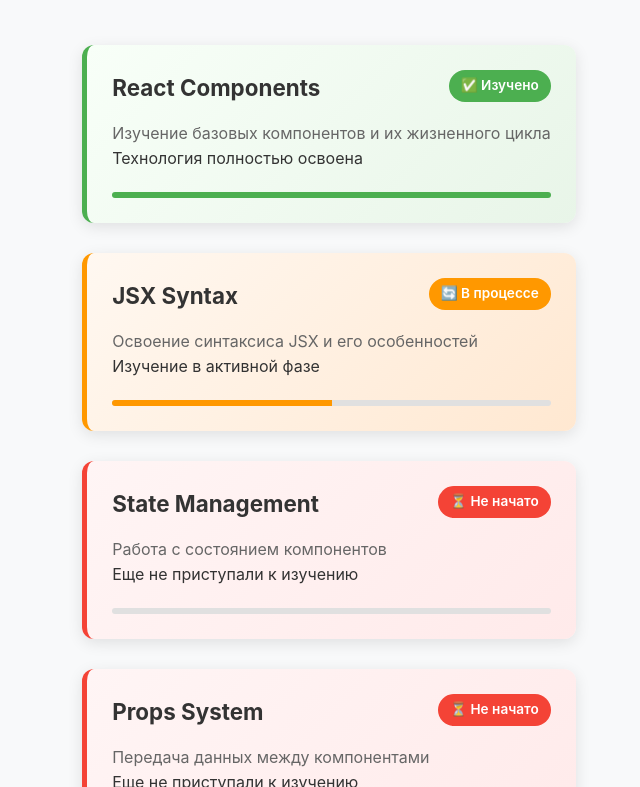
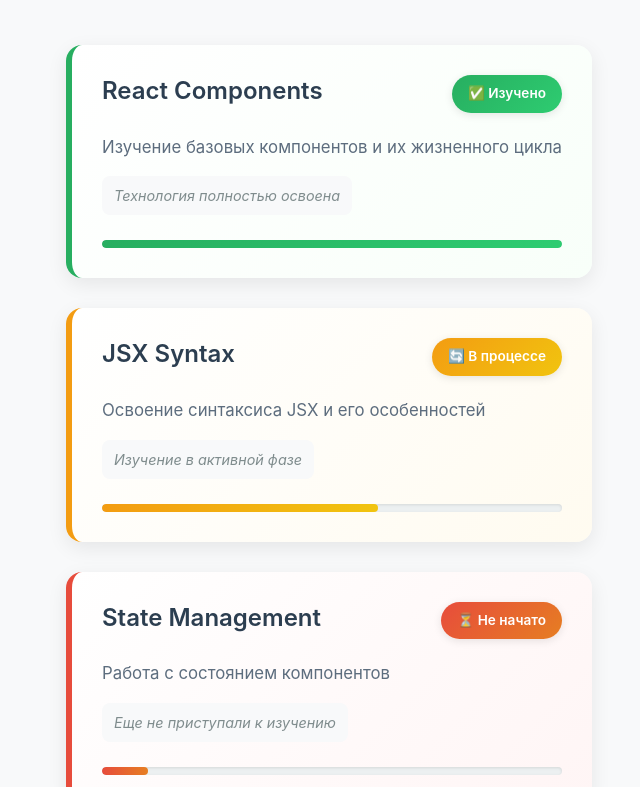
Before and after one commit to savrys/19-20, a React (Create React App) app: page / in a window 1280 px wide. Shown: the part 773-1560 px from the top of the page, without its empty margins (311-951 px from the left). Built offline with nearby package versions, Linux system fonts and the light colour scheme; the HTML template or start-up script is replaced by a standard one.

Commit message:
Update TechnologyCard.css

```diff
--- a/src/components/TechnologyCard.css
+++ b/src/components/TechnologyCard.css
@@ -1,82 +1,118 @@
 .technology-card {
   background: white;
-  border-radius: 12px;
-  padding: 25px;
-  box-shadow: 0 4px 15px rgba(0, 0, 0, 0.1);
-  border-left: 5px solid #ccc;
-  transition: all 0.3s ease;
+  border-radius: 16px;
+  padding: 30px;
+  box-shadow: 0 6px 20px rgba(0, 0, 0, 0.08);
+  border-left: 6px solid #bdc3c7;
+  transition: all 0.4s cubic-bezier(0.175, 0.885, 0.32, 1.275);
   height: 100%;
   display: flex;
   flex-direction: column;
+  position: relative;
+  overflow: hidden;
+}
+
+.technology-card::before {
+  content: '';
+  position: absolute;
+  top: 0;
+  left: 0;
+  right: 0;
+  height: 4px;
+  background: linear-gradient(90deg, #667eea, #764ba2);
+  opacity: 0;
+  transition: opacity 0.3s ease;
+}
+
+.technology-card:hover::before {
+  opacity: 1;
 }
 
 .technology-card:hover {
-  transform: translateY(-5px);
-  box-shadow: 0 8px 25px rgba(0, 0, 0, 0.15);
+  transform: translateY(-8px) scale(1.02);
+  box-shadow: 0 12px 35px rgba(0, 0, 0, 0.15);
 }
 
 .status-completed {
-  border-left-color: #4CAF50;
-  background: linear-gradient(135deg, #f8fff8 0%, #e8f5e8 100%);
+  border-left-color: #27ae60;
+  background: linear-gradient(135deg, #ffffff 0%, #f8fff9 100%);
 }
 
 .status-in-progress {
-  border-left-color: #FF9800;
-  background: linear-gradient(135deg, #fff8f1 0%, #ffe8d1 100%);
+  border-left-color: #f39c12;
+  background: linear-gradient(135deg, #ffffff 0%, #fffbf0 100%);
 }
 
 .status-not-started {
-  border-left-color: #F44336;
-  background: linear-gradient(135deg, #fff5f5 0%, #ffeaea 100%);
+  border-left-color: #e74c3c;
+  background: linear-gradient(135deg, #ffffff 0%, #fff5f5 100%);
 }
 
 .card-header {
   display: flex;
   justify-content: space-between;
   align-items: flex-start;
-  margin-bottom: 15px;
+  margin-bottom: 20px;
   gap: 15px;
 }
 
 .card-title {
-  font-size: 1.4rem;
-  color: #333;
+  font-size: 1.5rem;
+  color: #2c3e50;
   margin: 0;
   flex: 1;
+  font-weight: 600;
+  line-height: 1.3;
 }
 
 .status-badge {
-  padding: 5px 12px;
-  border-radius: 20px;
+  padding: 8px 16px;
+  border-radius: 25px;
   font-size: 0.85rem;
   font-weight: 600;
   white-space: nowrap;
+  box-shadow: 0 2px 8px rgba(0, 0, 0, 0.1);
 }
 
 .status-completed .status-badge {
-  background-color: #4CAF50;
+  background: linear-gradient(135deg, #27ae60, #2ecc71);
   color: white;
 }
 
 .status-in-progress .status-badge {
-  background-color: #FF9800;
+  background: linear-gradient(135deg, #f39c12, #f1c40f);
   color: white;
 }
 
 .status-not-started .status-badge {
-  background-color: #F44336;
+  background: linear-gradient(135deg, #e74c3c, #e67e22);
   color: white;
 }
 
 .card-body {
   flex: 1;
-  margin-bottom: 20px;
+  margin-bottom: 25px;
 }
 
 .card-description {
-  color: #666;
-  line-height: 1.6;
-  margin: 0;
+  color: #5d6d7e;
+  line-height: 1.7;
+  margin-bottom: 15px;
+  font-size: 1.05rem;
+}
+
+.status-info {
+  margin-top: 15px;
+}
+
+.status-hint {
+  font-size: 0.9rem;
+  color: #7f8c8d;
+  font-style: italic;
+  padding: 8px 12px;
+  background: #f8f9fa;
+  border-radius: 8px;
+  display: inline-block;
 }
 
 .card-footer {
@@ -85,28 +121,63 @@
 
 .progress-indicator {
   width: 100%;
-  height: 6px;
-  background-color: #e0e0e0;
-  border-radius: 3px;
+  height: 8px;
+  background-color: #ecf0f1;
+  border-radius: 4px;
   overflow: hidden;
+  box-shadow: inset 0 1px 3px rgba(0, 0, 0, 0.1);
 }
 
 .progress-bar {
   height: 100%;
-  transition: width 0.3s ease;
+  transition: all 0.6s ease;
+  border-radius: 4px;
 }
 
 .progress-bar.completed {
   width: 100%;
-  background-color: #4CAF50;
+  background: linear-gradient(90deg, #27ae60, #2ecc71);
 }
 
 .progress-bar.in-progress {
-  width: 50%;
-  background-color: #FF9800;
+  width: 60%;
+  background: linear-gradient(90deg, #f39c12, #f1c40f);
+  animation: pulse 2s infinite;
 }
 
 .progress-bar.not-started {
-  width: 0%;
-  background-color: #F44336;
+  width: 10%;
+  background: linear-gradient(90deg, #e74c3c, #e67e22);
 }
+
+@keyframes pulse {
+  0% {
+    opacity: 1;
+  }
+  50% {
+    opacity: 0.7;
+  }
+  100% {
+    opacity: 1;
+  }
+}
+
+@media (max-width: 480px) {
+  .technology-card {
+    padding: 20px;
+  }
+
+  .card-header {
+    flex-direction: column;
+    align-items: flex-start;
+    gap: 10px;
+  }
+
+  .card-title {
+    font-size: 1.3rem;
+  }
+
+  .status-badge {
+    align-self: flex-start;
+  }
+}
```
